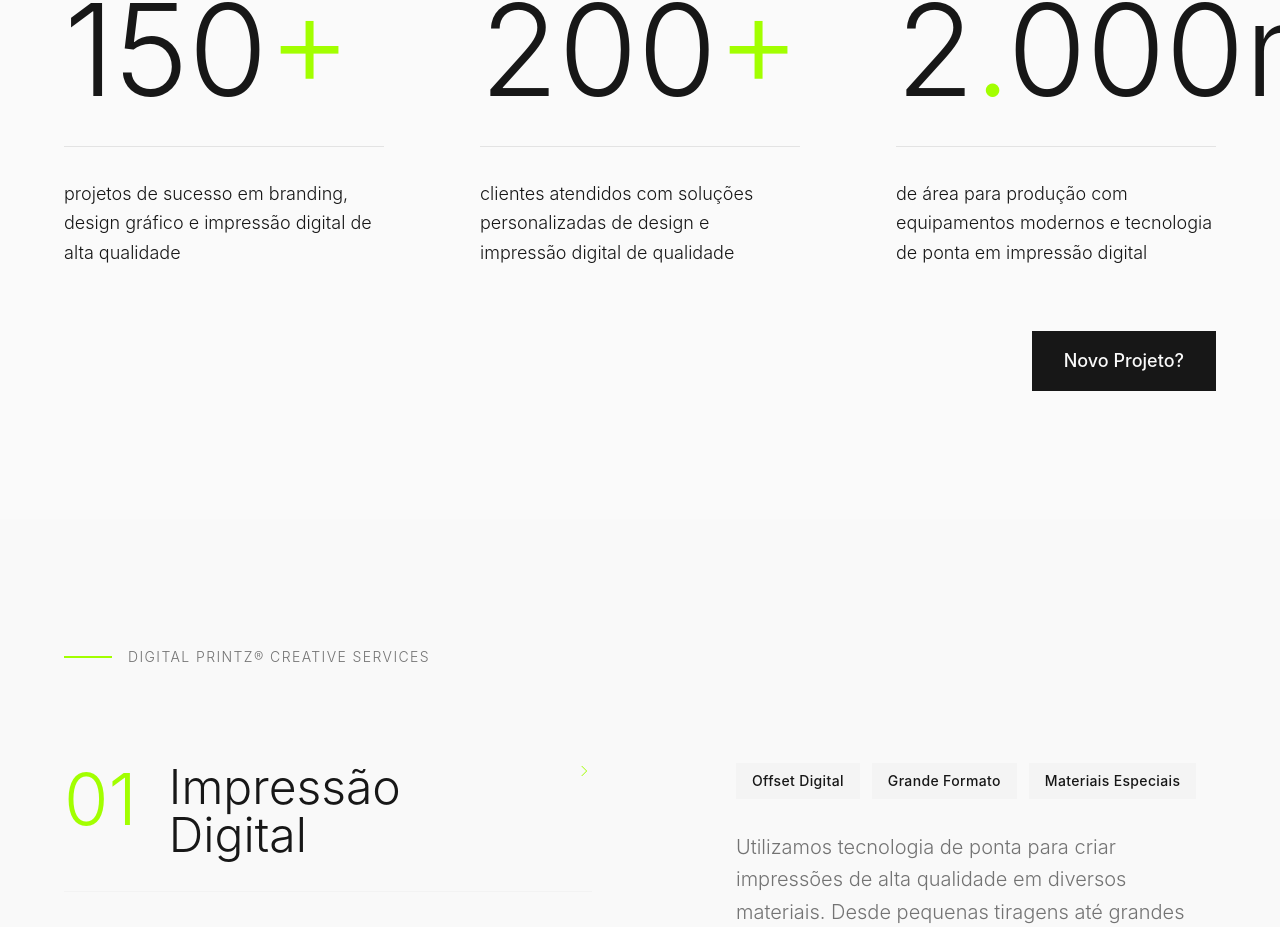
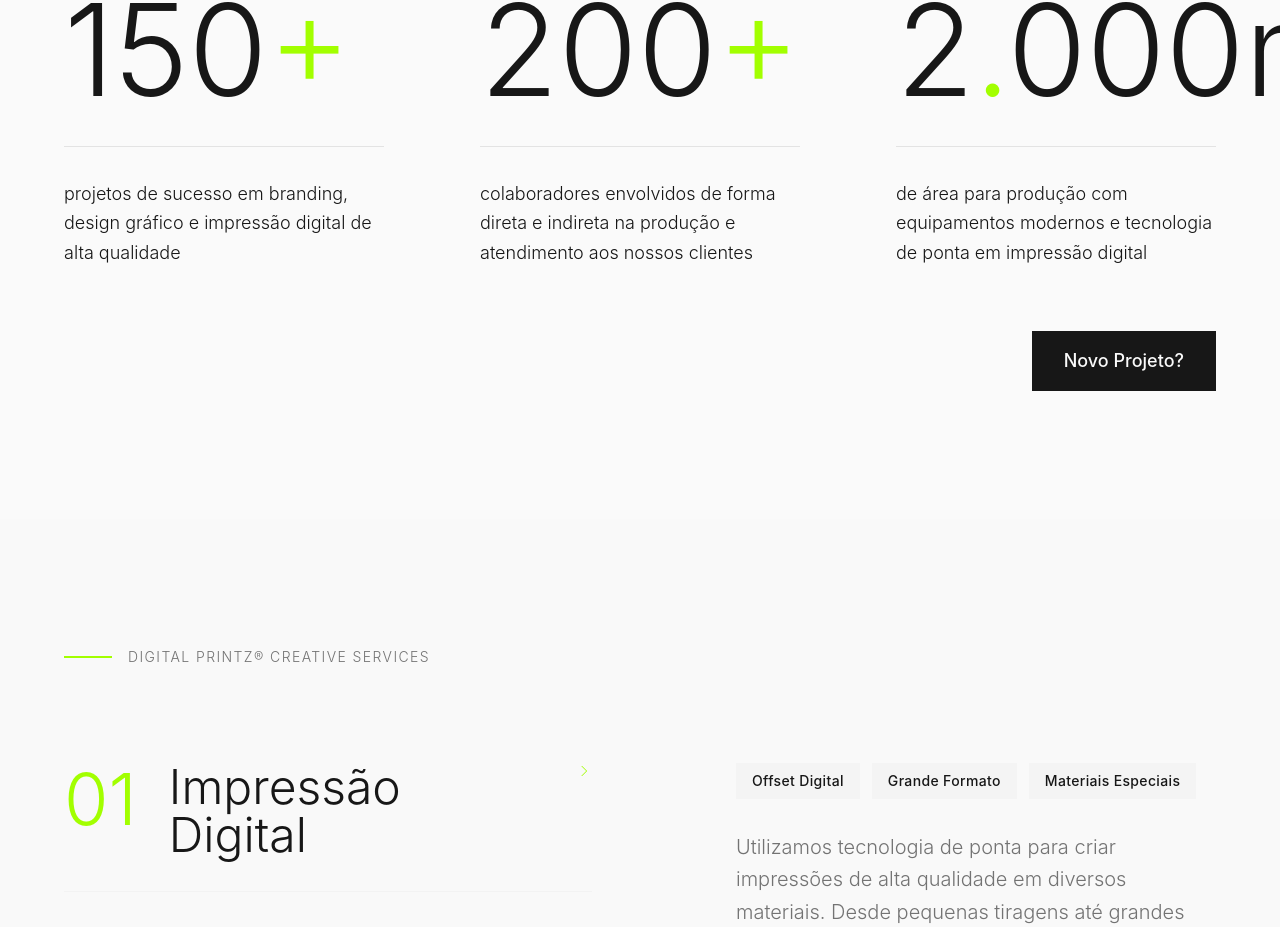
Before and after one commit to nederperfomance/digitalprintz, a React (Vite) app: page / in a window 1280 px wide. Shown: the part 2162-3089 px from the top of the page. Built offline with nearby package versions, Linux system fonts and the light colour scheme.

Commit message:
Update AboutStatsSection description
Update the description in `AboutStatsSection.tsx` to include "colaboradores envolvidos de forma direta e indireta".

```diff
--- a/src/components/AboutStatsSection.tsx
+++ b/src/components/AboutStatsSection.tsx
@@ -37,10 +37,10 @@ const AboutStatsSection = () => {
               </h3>
             </div>
             <p className="text-lg font-light text-foreground leading-relaxed">
-              clientes atendidos com
-              soluções personalizadas
-              de design e impressão
-              digital de qualidade
+              colaboradores envolvidos
+              de forma direta e indireta
+              na produção e atendimento
+              aos nossos clientes
             </p>
           </div>
 
```
